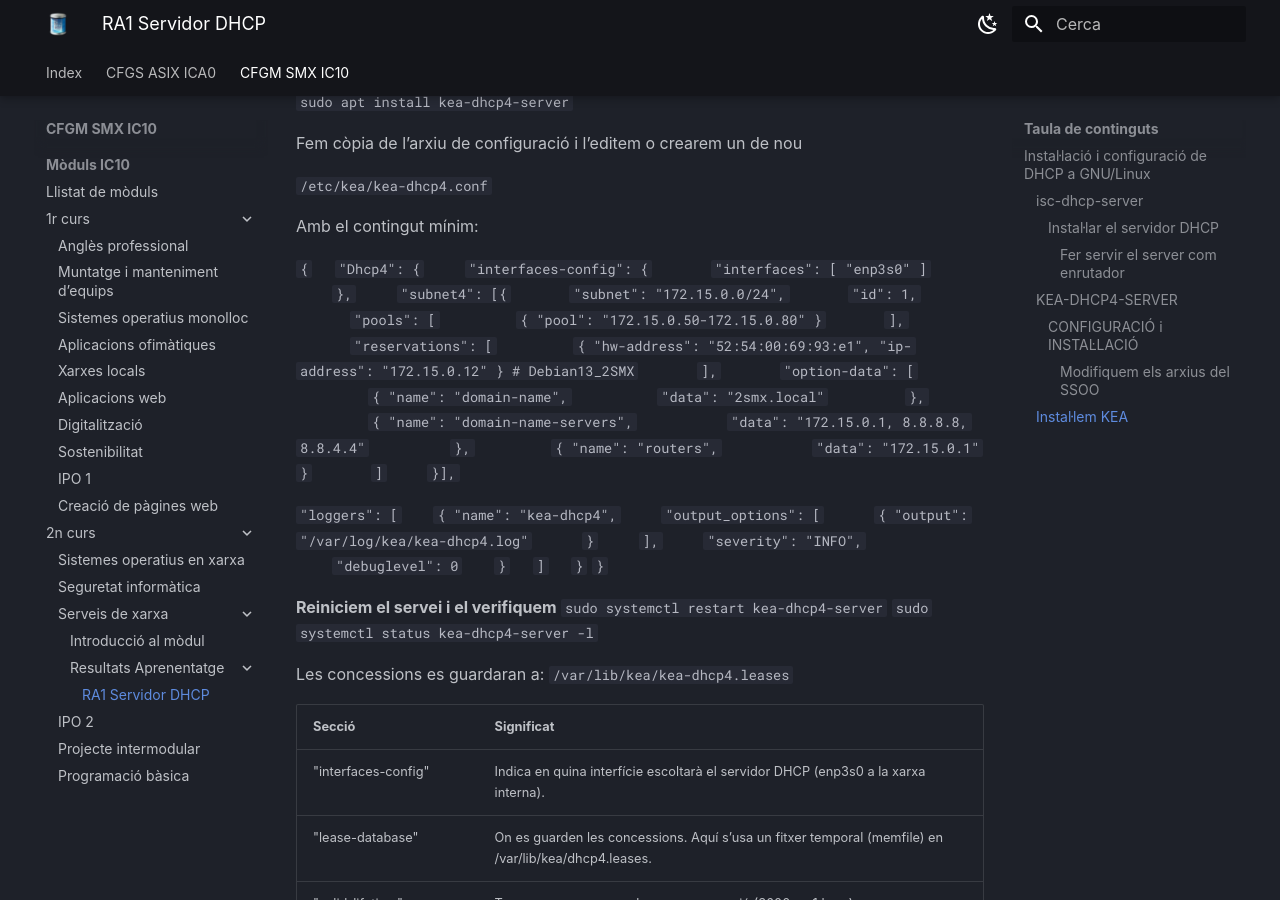
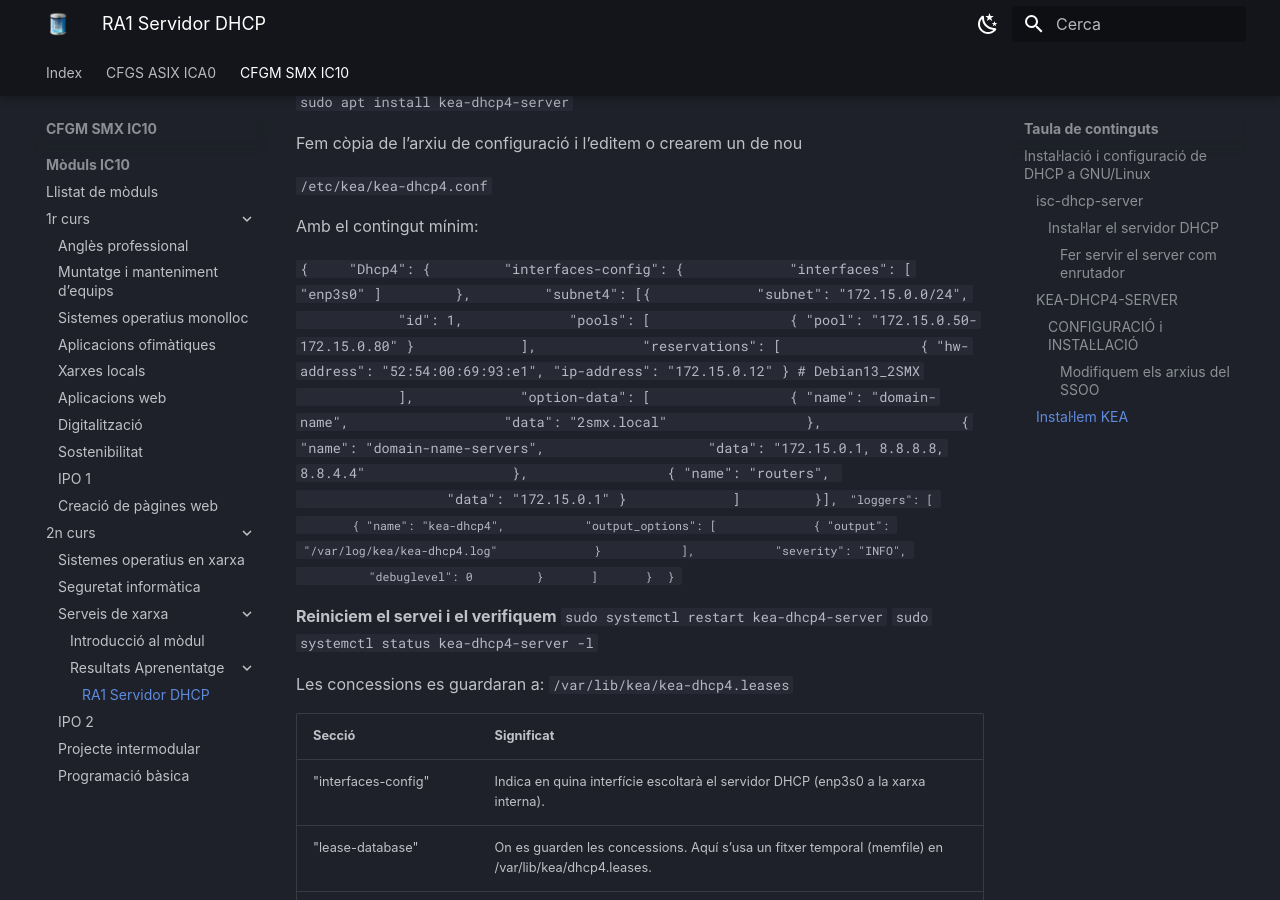
Before and after one commit to operatiu/apunts, an MkDocs documentation site: the page built from docs/ic10-Smx/0227-SX/RA1-DHCP/0227-RA1.md, in a window 1280 px wide and 900 px high, scrolled down 5315 px. Built offline with MkDocs 1.6.1 and Material for MkDocs 9.7.7, drawn with Linux system fonts in a browser that asks for light colours; some web fonts are replaced.

Commit message:
Update 0227-RA1.md

```diff
--- a/docs/ic10-Smx/0227-SX/RA1-DHCP/0227-RA1.md
+++ b/docs/ic10-Smx/0227-SX/RA1-DHCP/0227-RA1.md
@@ -316,32 +316,32 @@ Fem còpia de l’arxiu de configuració i l’editem o crearem un de nou
 
 Amb el contingut mínim:
 
-`{`
-    `"Dhcp4": {`
-        `"interfaces-config": {`
-            `"interfaces": [ "enp3s0" ]`
-        `},`
-        `"subnet4": [{`
-            `"subnet": "172.15.0.0/24",`
-            `"id": 1,`
-            `"pools": [`
-                `{ "pool": "172.15.0.50-172.15.0.80" }`
-            `],`
-            `"reservations": [`
-                `{ "hw-address": "52:54:00:69:93:e1", "ip-address": "172.15.0.12" } # Debian13_2SMX`
-            `],`
-            `"option-data": [`
-                `{ "name": "domain-name",`
-                  `"data": "2smx.local"`
-                `},`
-                `{ "name": "domain-name-servers",`
-                  `"data": "172.15.0.1, 8.8.8.8, 8.8.4.4"`
-                `},`
-                `{ "name": "routers",`
-                  `"data": "172.15.0.1" }`
-            `]`
-        `}],`
-
+<code class="language-bash">
+{
+    "Dhcp4": {
+        "interfaces-config": {
+            "interfaces": [ "enp3s0" ]
+        },
+        "subnet4": [{
+            "subnet": "172.15.0.0/24",
+            "id": 1,
+            "pools": [
+                { "pool": "172.15.0.50-172.15.0.80" }
+            ],
+            "reservations": [
+                { "hw-address": "52:54:00:69:93:e1", "ip-address": "172.15.0.12" } # Debian13_2SMX
+            ],
+            "option-data": [
+                { "name": "domain-name",
+                  "data": "2smx.local"
+                },
+                { "name": "domain-name-servers",
+                  "data": "172.15.0.1, 8.8.8.8, 8.8.4.4"
+                },
+                { "name": "routers",
+                  "data": "172.15.0.1" }
+            ]
+        }],
 `"loggers": [`
       `{ "name": "kea-dhcp4",`
         `"output_options": [`
@@ -354,7 +354,7 @@ Amb el contingut mínim:
     `]`
     `}`
 `}`
-
+</code>
 
 **Reiniciem el servei i el verifiquem**
 `sudo systemctl restart kea-dhcp4-server`
```
